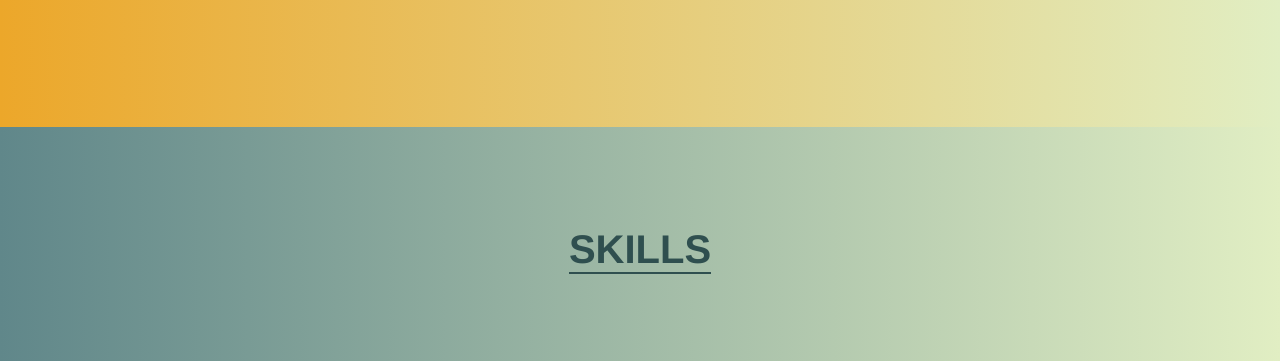
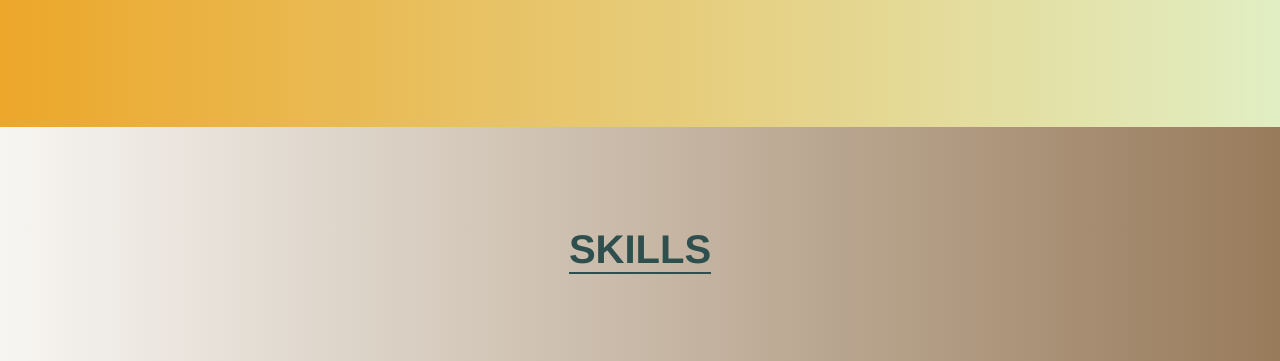
Before and after one commit to Roshni-Joseph/Portfolio-Website, a plain HTML site: page index.html in a window 1280 px wide. Shown: the part 1550-1911 px from the top of the page. Drawn offline with nearby package versions, Linux system fonts and the light colour scheme.

Commit message:
background change in about

```diff
--- a/style.css
+++ b/style.css
@@ -167,7 +167,7 @@ html{
 }
 .skillimg{
     background: -webkit-linear-gradient(to right, #60878a, #e1eec3);
-    background: linear-gradient(to right, #60878a, #e1eec3);
+    background: linear-gradient(to right, #f1eee88c, #987b5b);
     text-align: center;
 }
 .skill li{
```
